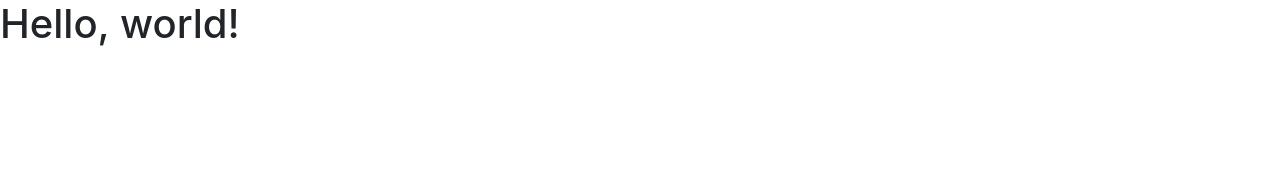
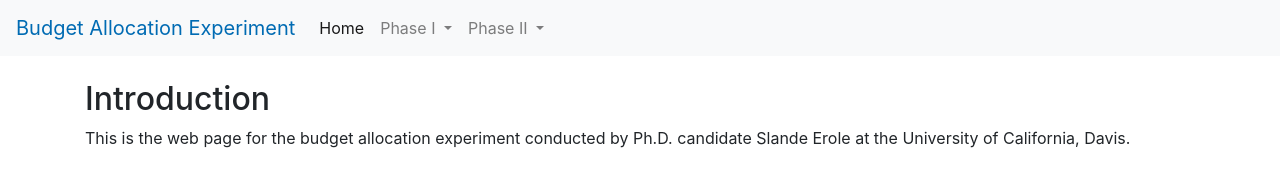
Before and after one commit to ShozenD/fund-allocation-experiment, a plain HTML site: page docs/index.html in a window 1280 px wide. Drawn offline with nearby package versions, Linux system fonts and the light colour scheme.

Commit message:
created a navbar for homepage

```diff
--- a/docs/index.html
+++ b/docs/index.html
@@ -1,22 +1,79 @@
 <!doctype html>
 <html lang="en">
+
 <head>
   <!-- Required meta tags -->
   <meta charset="utf-8">
   <meta name="viewport" content="width=device-width, initial-scale=1, shrink-to-fit=no">
 
   <!-- Bootstrap CSS -->
-    <link rel="stylesheet" href="https://stackpath.bootstrapcdn.com/bootstrap/4.3.1/css/bootstrap.min.css" integrity="sha384-ggOyR0iXCbMQv3Xipma34MD+dH/1fQ784/j6cY/iJTQUOhcWr7x9JvoRxT2MZw1T" crossorigin="anonymous">
+  <link rel="stylesheet" href="https://stackpath.bootstrapcdn.com/bootstrap/4.3.1/css/bootstrap.min.css"
+    integrity="sha384-ggOyR0iXCbMQv3Xipma34MD+dH/1fQ784/j6cY/iJTQUOhcWr7x9JvoRxT2MZw1T" crossorigin="anonymous">
 
-    <title>Hello, world!</title>
+  <title>Budget Allocation Experiment</title>
 </head>
+
 <body>
-    <h1>Hello, world!</h1>
+  <!--Navbar-->
+  <nav class="navbar navbar-expand-lg navbar-light bg-light">
+    <a class="navbar-brand" href="./index.html" style="color: #006bb3">Budget Allocation Experiment</a>
+    <button class="navbar-toggler" type="button" data-toggle="collapse" data-target="#navbarNav"
+      aria-controls="navbarNav" aria-expanded="false" aria-label="Toggle navigation">
+      <span class="navbar-toggler-icon"></span>
+    </button>
+    <div class="collapse navbar-collapse" id="navbarNav">
+      <ul class="navbar-nav">
+        <li class="nav-item active">
+          <a class="nav-link" href="./index.html">Home<span class="sr-only">(current)</span></a>
+        </li>
+        <!--Phase I-->
+        <li class="nav-item dropdown">
+          <a class="nav-link dropdown-toggle" href="#" id="navbarDropdown" role="button" data-toggle="dropdown"
+            aria-haspopup="true" aria-expanded="false">
+            Phase I
+          </a>
+          <div class="dropdown-menu" aria-labelledby="navbarDropdown">
+            <a class="dropdown-item" href="#">1. Introduction</a>
+            <a class="dropdown-item" href="#">2. Demographics</a>
+            <a class="dropdown-item" href="./phase I/alloc-exercise.html">3. Allocation Exercise</a>
+          </div>
+        </li>
+        <!--Phase II-->
+        <li class="nav-item dropdown">
+          <a class="nav-link dropdown-toggle" href="#" id="navbarDropdown" role="button" data-toggle="dropdown"
+            aria-haspopup="true" aria-expanded="false">
+            Phase II
+          </a>
+          <div class="dropdown-menu" aria-labelledby="navbarDropdown">
+            <a class="dropdown-item" href="./phase II/group-intro.html">1. Introduction</a>
+            <a class="dropdown-item" href="./phase II/group-alloc-leader.html">2. Group Allocation (Leader)</a>
+            <a class="dropdown-item" href="./phase II/group-alloc-member.html">2. Group Allocation (Member)</a>
+            <a class="dropdown-item" href="./phase II/group-vote.html">3. Group Vote</a>
+            <a class="dropdown-item" href="./phase II/debrief.html">4. Debrief</a>
+          </div>
+        </li>
+      </ul>
+    </div>
+  </nav>
+  <br>
+
+  <!--Introduction-->
+  <div class="container">
+    <h2>Introduction</h2>
+    <p>This is the web page for the budget allocation experiment conducted by Ph.D. candidate Slande Erole at the University of California, Davis.</p>
+  </div>
 
   <!-- Optional JavaScript -->
   <!-- jQuery first, then Popper.js, then Bootstrap JS -->
-    <script src="https://code.jquery.com/jquery-3.3.1.slim.min.js" integrity="sha384-q8i/X+965DzO0rT7abK41JStQIAqVgRVzpbzo5smXKp4YfRvH+8abtTE1Pi6jizo" crossorigin="anonymous"></script>
-    <script src="https://cdnjs.cloudflare.com/ajax/libs/popper.js/1.14.7/umd/popper.min.js" integrity="sha384-UO2eT0CpHqdSJQ6hJty5KVphtPhzWj9WO1clHTMGa3JDZwrnQq4sF86dIHNDz0W1" crossorigin="anonymous"></script>
-    <script src="https://stackpath.bootstrapcdn.com/bootstrap/4.3.1/js/bootstrap.min.js" integrity="sha384-JjSmVgyd0p3pXB1rRibZUAYoIIy6OrQ6VrjIEaFf/nJGzIxFDsf4x0xIM+B07jRM" crossorigin="anonymous"></script>
+  <script src="https://code.jquery.com/jquery-3.3.1.slim.min.js"
+    integrity="sha384-q8i/X+965DzO0rT7abK41JStQIAqVgRVzpbzo5smXKp4YfRvH+8abtTE1Pi6jizo"
+    crossorigin="anonymous"></script>
+  <script src="https://cdnjs.cloudflare.com/ajax/libs/popper.js/1.14.7/umd/popper.min.js"
+    integrity="sha384-UO2eT0CpHqdSJQ6hJty5KVphtPhzWj9WO1clHTMGa3JDZwrnQq4sF86dIHNDz0W1"
+    crossorigin="anonymous"></script>
+  <script src="https://stackpath.bootstrapcdn.com/bootstrap/4.3.1/js/bootstrap.min.js"
+    integrity="sha384-JjSmVgyd0p3pXB1rRibZUAYoIIy6OrQ6VrjIEaFf/nJGzIxFDsf4x0xIM+B07jRM"
+    crossorigin="anonymous"></script>
 </body>
+
 </html>
```
Also changed, not shown: docs/phase I/alloc-exercise.html (renamed from docs/allocation.html), docs/phase II/debrief.html (renamed from docs/debrief.html), docs/phase II/group-alloc-leader.html (renamed from docs/group-leader-allocation.html), docs/phase II/group-alloc-member.html (renamed from docs/group-member-allocation.html), docs/phase II/group-intro.html (renamed from docs/group-alloc-exp.html), docs/phase II/group-vote-results.html (renamed from docs/group-vote-results.html), docs/phase II/group-vote.html (renamed from docs/group-vote.html). Lines whose indentation alone changed are shown as unchanged.
